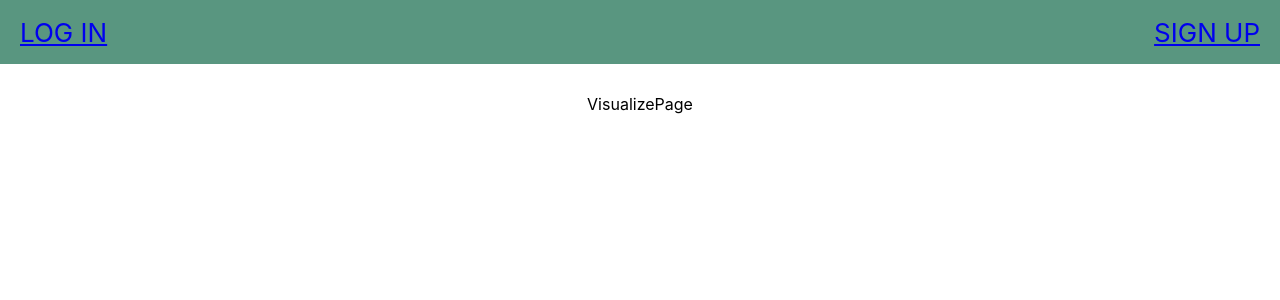
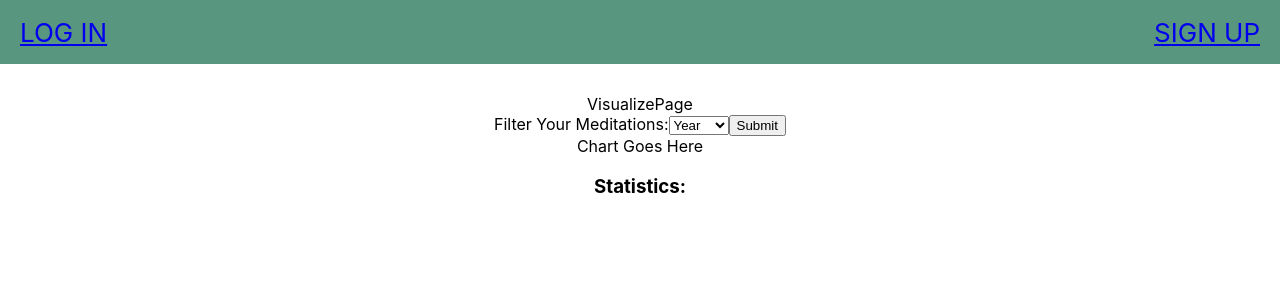
Before and after one commit to Loquen/sit, a React (Create React App) app: page /visualize in a window 1280 px wide. Shown: the top 300 px of the page. Built offline with nearby package versions, Linux system fonts and the light colour scheme.

Commit message:
fix search and get video, start work on visualize

```diff
--- /dev/null
+++ b/src/components/Filter/Filter.jsx
@@ -0,0 +1,21 @@
+import React from 'react';
+
+const Filter = (props) => {
+  return (
+    <div>
+      <form onSubmit={props.handleFilterSubmit}>
+        <label>
+          Filter Your Meditations:
+          <select value={props.filterValue} onChange={props.handleFilterChange}>
+            <option value="year">Year</option>
+            <option value="month">Month</option>
+            <option value="week">Week</option>
+          </select>
+        </label>
+        <input type="submit" value="Submit" />
+      </form>
+    </div>
+  );
+}
+
+export default Filter;
--- /dev/null
+++ b/src/components/Stats/Stats.jsx
@@ -0,0 +1,12 @@
+import React from 'react';
+
+const Stats = () => {
+  return (
+    <div>
+      <h3> Statistics: </h3>
+
+    </div>
+  );
+}
+
+export default Stats;
--- a/src/pages/App/App.js
+++ b/src/pages/App/App.js
@@ -30,11 +30,14 @@ class App extends Component {
       showModal: false,
       elapsedTime: 0,
       showVideoPlayer: false,
-      videoId: ''
+      videoId: '',
+      filterValue: 'year'
     };
   }
 
   /*--- Callback Methods ---*/
+
+  /********** T I M E R ************/
   startTimer = () => {
     if (this.state.remainingTime > 0) {
       this.setState({ isTiming: true });
@@ -80,6 +83,8 @@ class App extends Component {
     }
   }
 
+  /*********** L O G I N / S I G N U P *************/
+
   handleLogout = () => {
     userService.logout();
     this.setState({ user: null });
@@ -116,6 +121,8 @@ class App extends Component {
     }))
   }
 
+  /*********** V I D E O S **************/
+
   handleSetVideo = async () => {
     let videoList = await videoService.getVideosList();
 
@@ -127,8 +134,8 @@ class App extends Component {
   }
 
   setVideo = async (videoId) => {
-    // let videoResults = await videoService.searchYoutube('meditation');
-    // console.log(videoResults);
+    let videoResults = await videoService.searchYoutube('meditation');
+    console.log(videoResults);
 
     this.setState({
       showVideoPlayer: true,
@@ -137,12 +144,28 @@ class App extends Component {
       this.closeModal();
     });
 
-    let video = await videoService.getVideo('ZFJnb_kI6FA')
-    console.log(video);
+    // let video = await videoService.getVideo('ZFJnb_kI6FA')
+    // console.log(video);
 
   }
 
-  selectVideo
+  /*************** V I S U A L I Z E ***************/
+
+  handleFilterChange = (evt) => {
+    this.setState({filterValue: evt.target.value});
+  }
+
+  handleFilterSubmit = (evt) => {
+    evt.preventDefault();
+    console.log('Filter By: ' + this.state.filterValue);
+
+    // Now that we have the value that the user selects we can then pass it into
+    // a service to lookup all the days with that year.
+  }
+
+  filterDays = () => {
+
+  }
 
   render() {
     return (
@@ -170,6 +193,10 @@ class App extends Component {
           }/>
           <Route exact path='/visualize' render={() =>
             <VisualizePage
+              filterValue={this.state.filterValue}
+              filterDays={this.filterDays}
+              handleFilterChange={this.handleFilterChange}
+              handleFilterSubmit={this.handleFilterSubmit}
             />
           }/>
           <Route exact path='/timer' render={() =>
--- a/src/pages/VisualizePage/VisualizePage.jsx
+++ b/src/pages/VisualizePage/VisualizePage.jsx
@@ -1,11 +1,29 @@
-import React from 'react';
+import React, { Component }from 'react';
+import Filter from '../../components/Filter/Filter';
+import Stats from '../../components/Stats/Stats';
+import dayService from '../../utils/dayService';
 
-const VisualizePage = () => {
-  return (
-    <div>
-      VisualizePage
-    </div>
-  );
+class VisualizePage extends Component {
+
+  componentDidMount(){
+    // dayService.filterDays();
+  }
+
+  render(){
+    return (
+      <div>
+        VisualizePage
+        <Filter
+          filterValue={this.props.filterValue}
+          handleFilterChange={this.props.handleFilterChange}
+          handleFilterSubmit={this.props.handleFilterSubmit}
+        />
+        Chart Goes Here
+        <Stats />
+
+      </div>
+    );
+  }
 }
 
 export default VisualizePage;
--- a/src/utils/videoService.js
+++ b/src/utils/videoService.js
@@ -10,7 +10,7 @@ async function searchYoutube(query){
       'Content-Type': 'application/json',
       'Authorization': 'Bearer ' + tokenService.getToken()
     },
-    body: {query: query}
+    body: JSON.stringify({query: query})
   };
   return await fetch(`/api/videos/search`, options)
     .then(res => res.json());
@@ -24,7 +24,7 @@ async function getVideo(videoId){
       'Content-Type': 'application/json',
       'Authorization': 'Bearer ' + tokenService.getToken()
     },
-    body: JSON.stringify(videoId)
+    body: JSON.stringify({videoId: videoId})
   };
   return await fetch(`/api/videos/video`, options)
     .then(res => res.json());
```
Also changed, not shown: controllers/days.js (+9 -2 lines).
